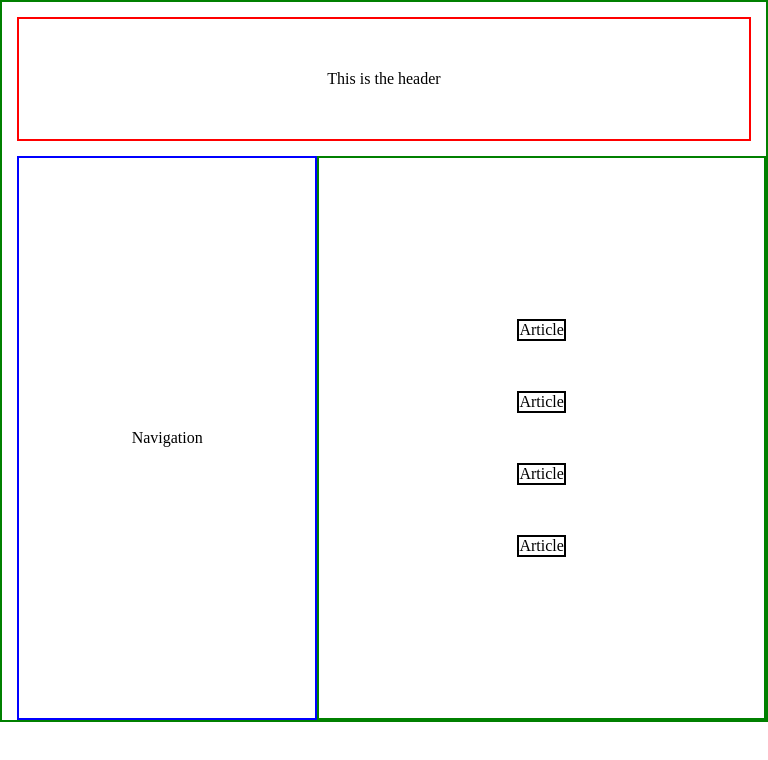
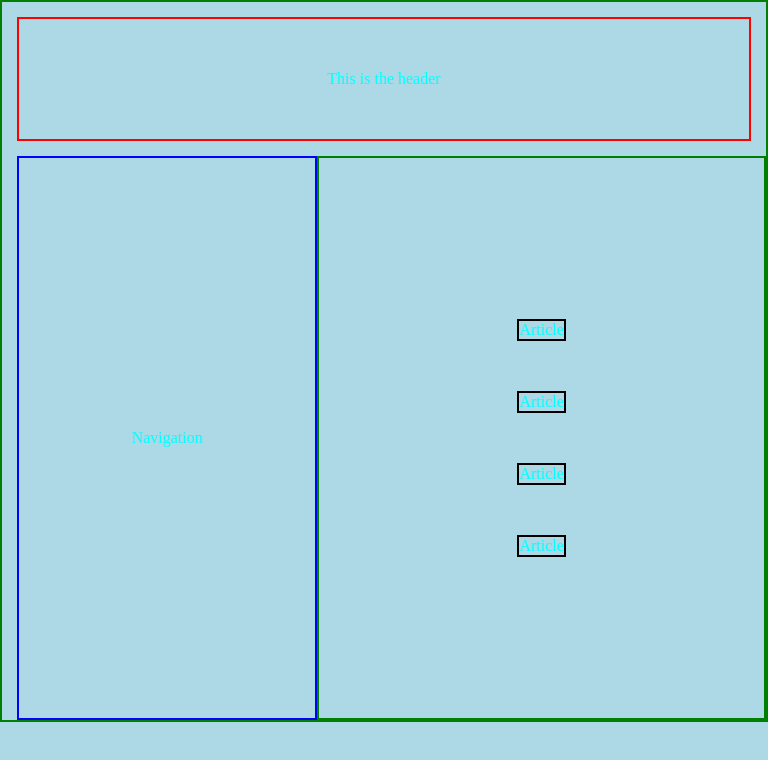
Before and after one commit to Zain-Ashfaq/flexbox-challenge-1, a plain HTML site: page index.html in a window 768 px wide. Drawn offline with Linux system fonts and the light colour scheme.

Commit message:
Testing media query for tablet size

```diff
--- a/style.css
+++ b/style.css
@@ -42,3 +42,15 @@
   margin: 50px;
   border: solid black 2px;
 }
+
+@media only screen and (max-width: 1023px) {
+  body {
+    background-color: lightblue;
+  }
+}
+
+@media screen and (min-device-width: 768px) and (max-device-width: 1023px) {
+  body {
+    color: aqua;
+  }
+}
```
